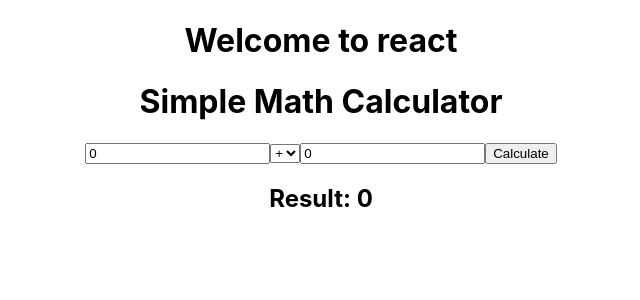
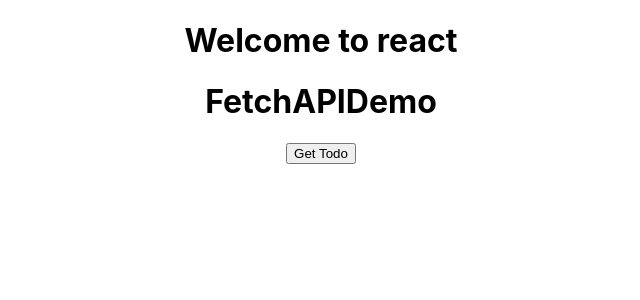
Before and after one commit to raghuprasadks/mern-oct-2024, a React (Create React App) app in the folder programs/react/reactbasics/: page / in a window 1280 px wide. Shown: the top 300 px of the page, without its empty margins (319-959 px from the left). Built offline with nearby package versions, Linux system fonts and the light colour scheme; the HTML template or start-up script is replaced by a standard one.

Commit message:
fetch api

```diff
--- a/programs/react/reactbasics/src/App.js
+++ b/programs/react/reactbasics/src/App.js
@@ -6,6 +6,7 @@
 import SimpleInterest from './SimpleInterest';
 import Counter from './Counter';
 import SimpleMathCalculator from './components/SimpleMathCalculator';
+import FetchAPIDemo from './components/FetchAPIDemo';
 
 
 function App() {
@@ -18,9 +19,11 @@
      <Employees></Employees>
      <SimpleInterest></SimpleInterest>
      <Counter></Counter>
+     <SimpleMathCalculator></SimpleMathCalculator>
 
       */}
-      <SimpleMathCalculator></SimpleMathCalculator>
+      <FetchAPIDemo></FetchAPIDemo>
+
 
 
     </div>
--- /dev/null
+++ b/programs/react/reactbasics/src/components/FetchAPIDemo.js
@@ -0,0 +1,20 @@
+import React from 'react'
+
+const FetchAPIDemo = () => {
+
+    const getTodo = () => {
+        fetch('https://jsonplaceholder.typicode.com/todos/')
+        .then(response => response.json())
+        .then(json => console.log(json))
+        .catch(error => console.log(error))
+    }
+
+  return (
+    <div>
+        <h1>FetchAPIDemo</h1>
+    <button onClick={getTodo}>Get Todo</button>
+    </div>
+  )
+}
+
+export default FetchAPIDemo
```
Also changed, not shown: 1 other file (tests, documents, lock files or other folders).
